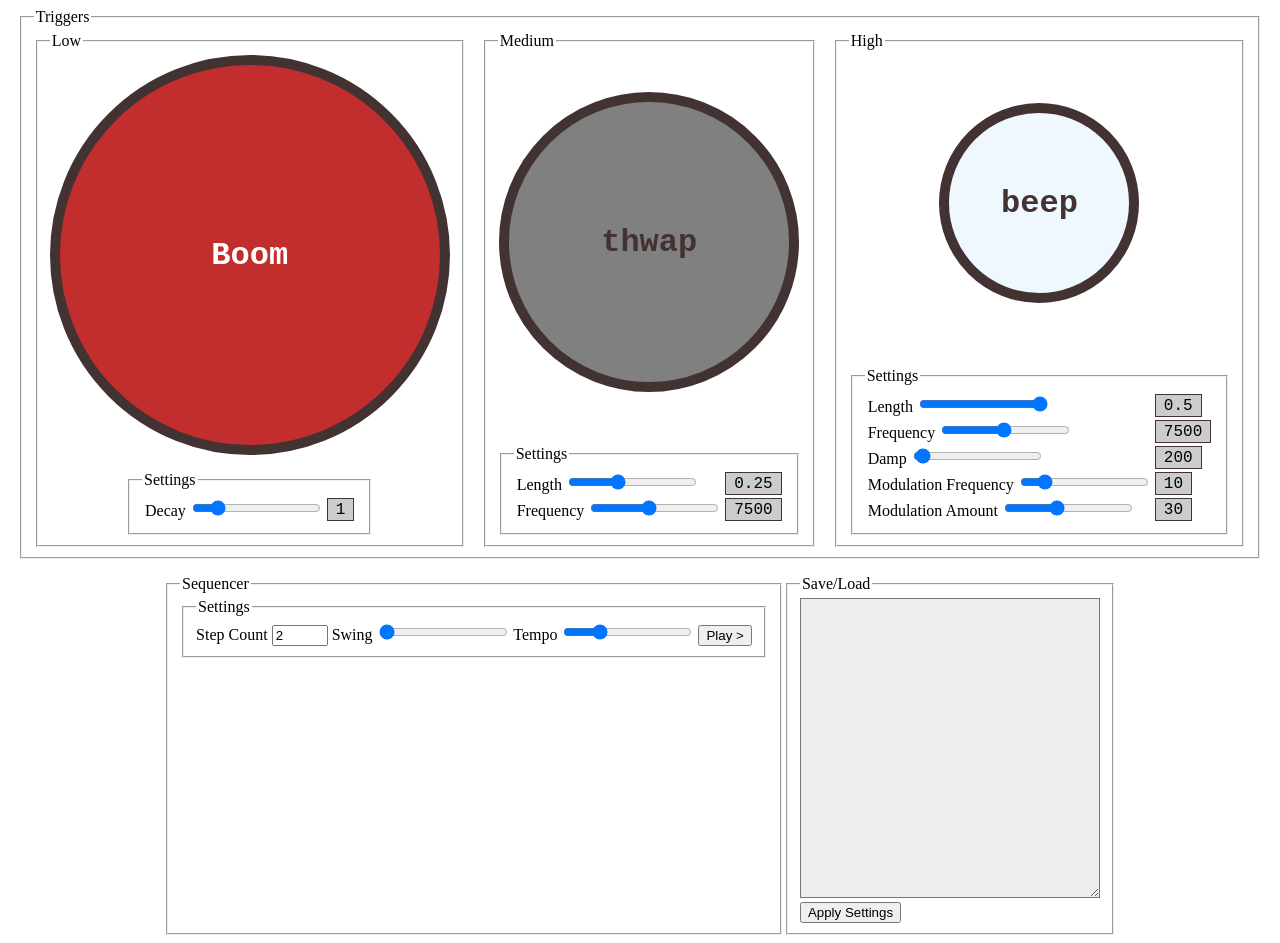
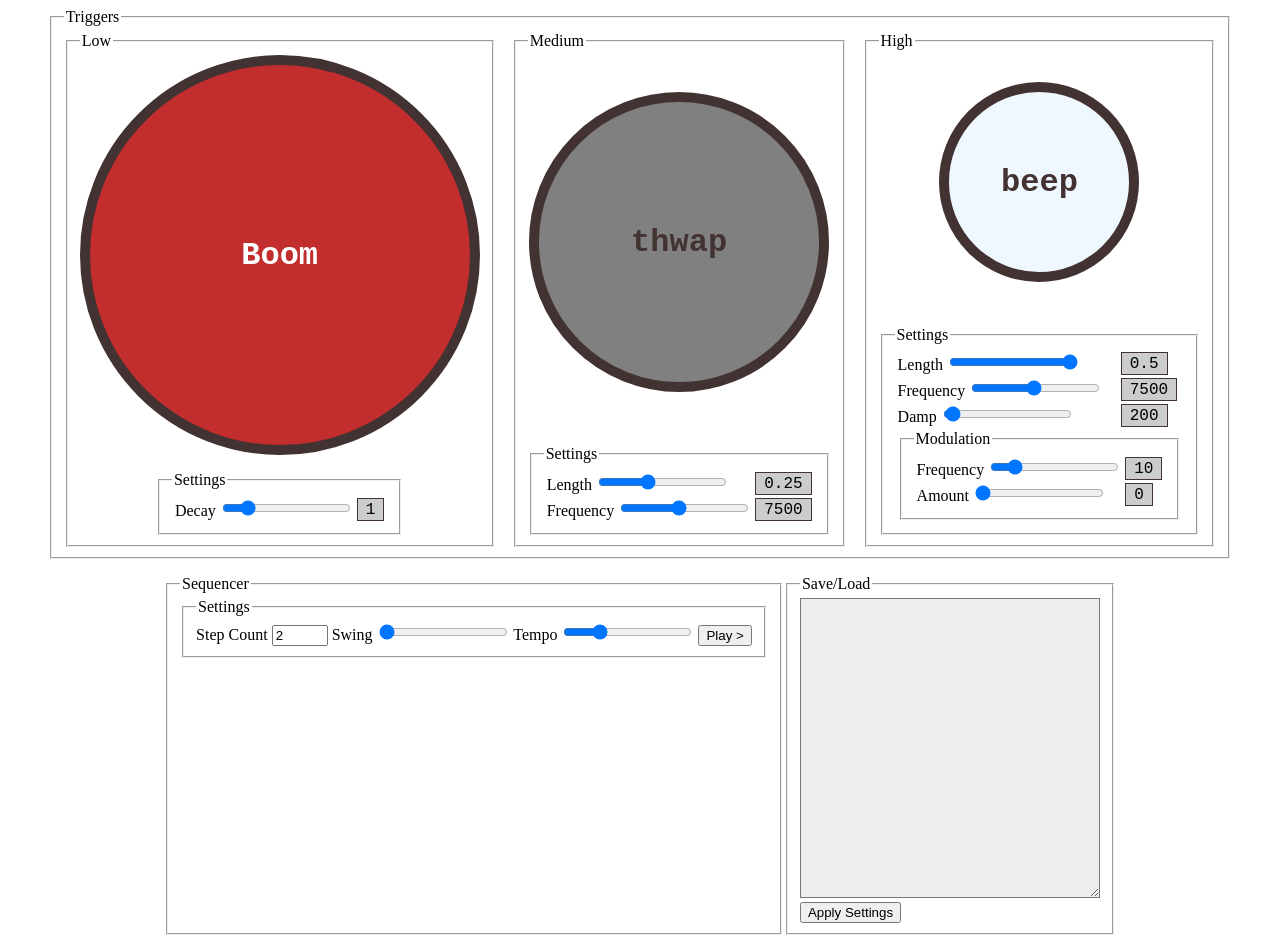
Before and after one commit to MikeiLL/pythonwaves, a Jekyll site: the page index.html, which Jekyll copies as it is, in a window 1280 px wide. Built offline with Jekyll 4.4.1, drawn with Linux system fonts in a browser that asks for light colours.

Commit message:
Begin to implement some pitch modulation on the beep.

```diff
--- a/index.html
+++ b/index.html
@@ -135,11 +135,16 @@
                 </td>
               </tr>
               <tr>
+                <td colspan="2">
+                  <fieldset id="modsettings">
+                    <legend>Modulation</legend>
+                    <table>
+                      <tr>
                         <td>
                           <label>
-                    Modulation Frequency
-                    <input class=setting type="range" id="modulationfrequency" name="modulationfrequency" value="10"
-                      min="1" max="60" step="1">
+                            Frequency
+                            <input class=setting type="range" id="modulationfrequency" name="modulationfrequency"
+                              value="10" min="1" max="60" step="1">
                           </label>
                         </td>
                         <td>
@@ -149,13 +154,17 @@
                       <tr>
                         <td>
                           <label>
-                    Modulation Amount
-                    <input class=setting type="range" id="modulationamount" name="modulationamount" value="30" min="10"
-                      max="60" step="1">
+                            Amount
+                            <input class=setting type="range" id="modulationamount" name="modulationamount" value=0
+                              min="0" max="1" step="0.05">
                           </label>
                         </td>
                         <td>
-                  <span id="modulationamountvalue">30</span>
+                          <span id="modulationamountvalue">0</span>
+                        </td>
+                      </tr>
+                    </table>
+                  </fieldset>
                 </td>
               </tr>
             </tbody>
--- a/scripts.js
+++ b/scripts.js
@@ -80,10 +80,14 @@
  modulationAmountSlider.value determines size of range
  modulationFrequencySlider.value determines step size (multiplied by resolution)
 */
+const modShapes = {
+  "square": [50, -50],
+  // "random":  [50, -50] (Math.random() < 0.5 ? modWaves.square[0] : modWaves.square[1])
+};
 
 function playBeep(startTime, btn) {
   const oscillator = new OscillatorNode(audioCtx, {
-    frequency: beepFrequency.value,
+    frequency: +beepFrequency.value + (Math.floor(audioCtx.currentTime) % 2 ? modShapes.square[0] : modShapes.square[1]),
     type: "sawtooth",
   });
   const gainNode = new GainNode(audioCtx);
@@ -204,7 +208,8 @@
   slug.push("P" + settings.beeplength);
   slug.push("P" + settings.beepfrequency);
   slug.push("P" + settings.beepdamper);
-  slug.push("P" + settings.modulation);
+  slug.push("P" + settings.modulationfrequency);
+  slug.push("P" + settings.modulationamount);
   //And the pattern.
   slug.push("b" + to_octal(settings.pattern.boom));
   slug.push("x" + to_octal(settings.pattern.thwap));
@@ -223,7 +228,7 @@
     "S": ["swing"],
     "B": ["boomlength"],
     "X": ["thwaplength", "thwapfrequency"],
-    "P": ["beeplength", "beepfrequency", "beepdamper", "modulationfrequency"],
+    "P": ["beeplength", "beepfrequency", "beepdamper", "modulationfrequency", "modulationamount"],
     "b": ["pattern_boom"],
     "x": ["pattern_thwap"],
     "p": ["pattern_beep"],
```
Lines whose indentation alone changed are shown as unchanged.
